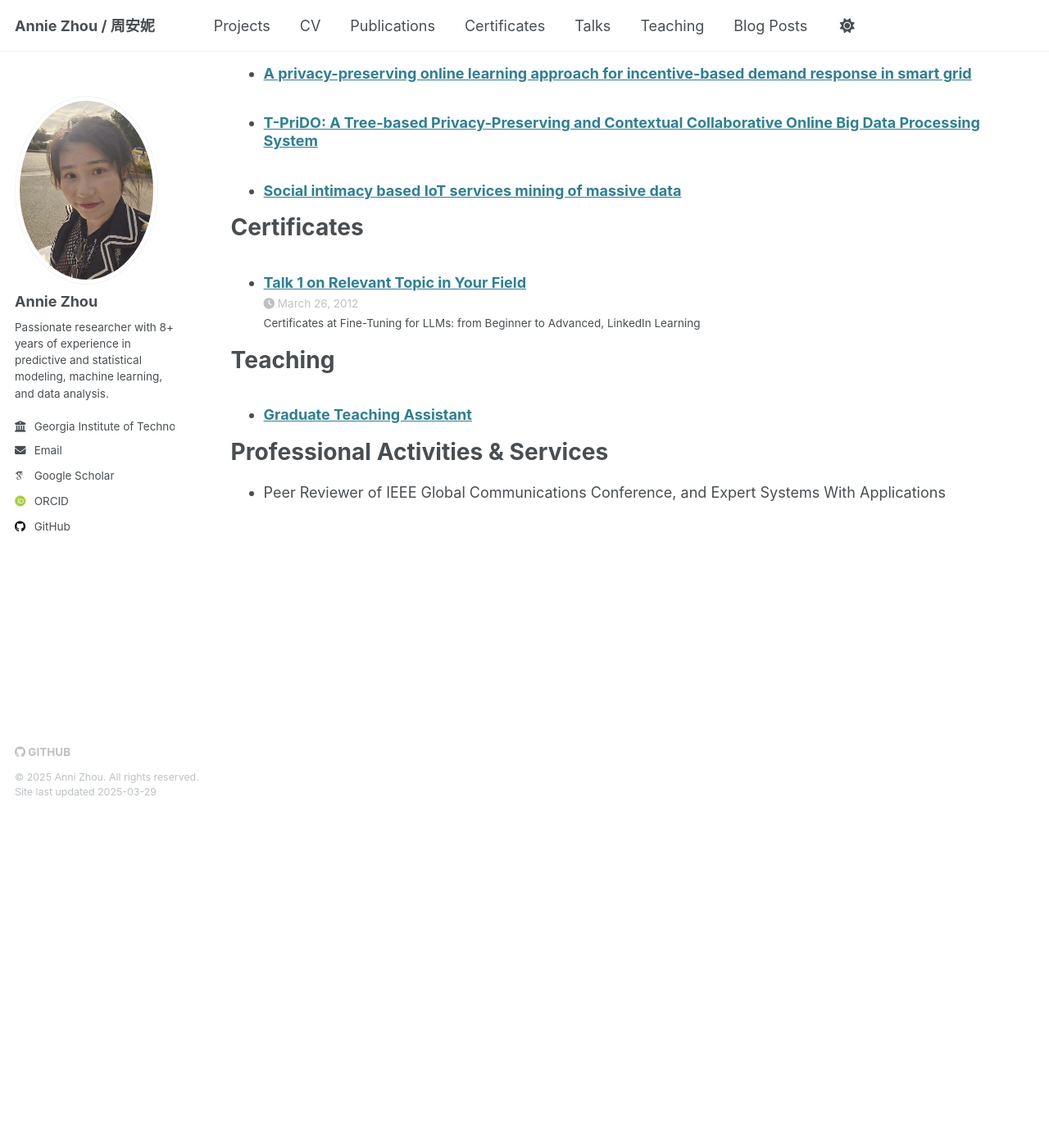
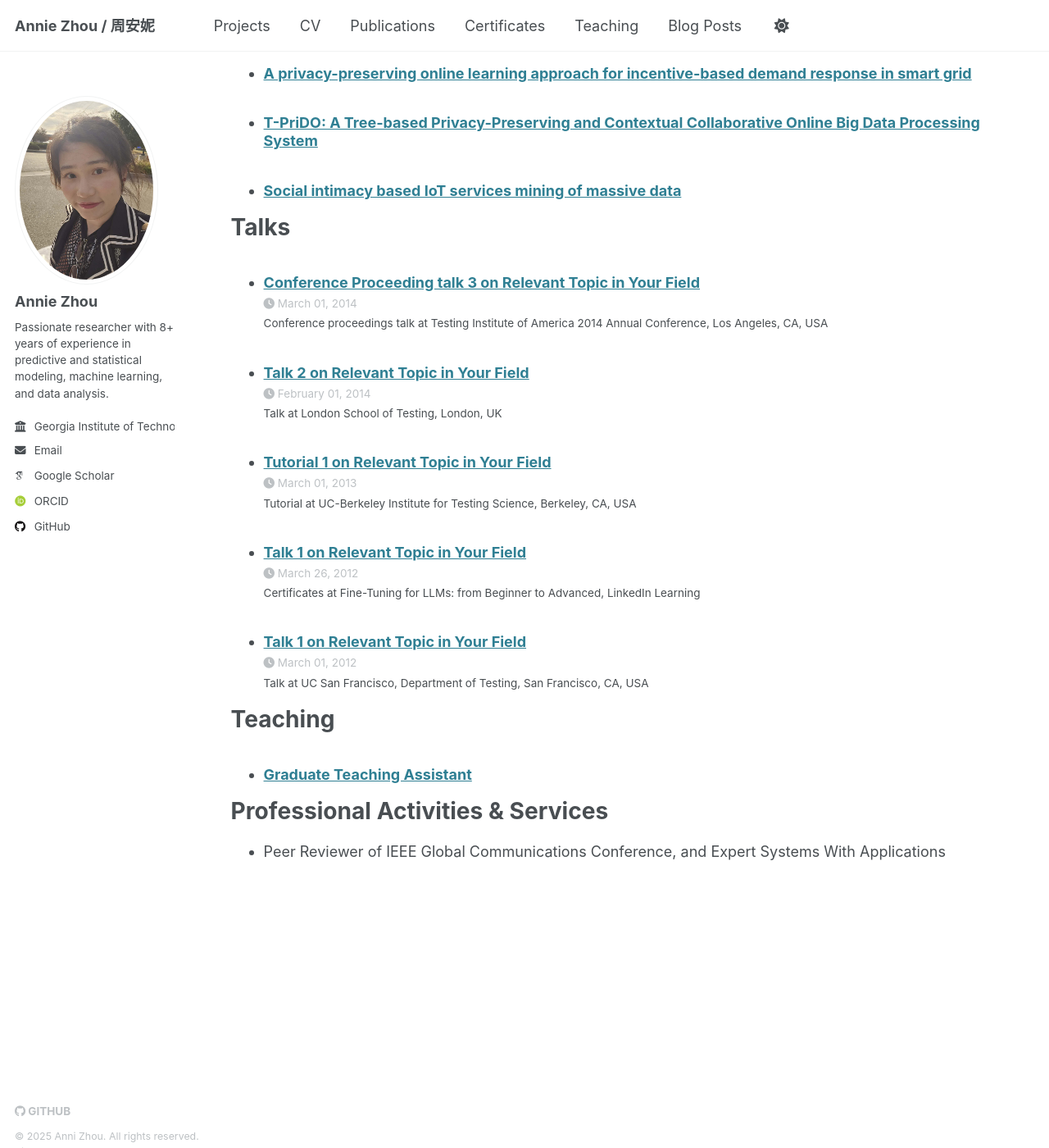
Before and after one commit to Annie983284450-1/Annie983284450-1.github.io, a Jekyll site: the page built from _pages/cv.md, in a window 1280 px wide and 1400 px high, scrolled down 775 px. Shown: the whole window at 82% size. Built offline with Jekyll 4.4.1, drawn with Linux system fonts in a browser that asks for light colours; some web fonts are replaced; before the commit the page ends 1769 px from its top, so only the background shows below that.

Commit message:
update certficates using talks template

```diff
--- a/_config.yml
+++ b/_config.yml
@@ -286,14 +286,7 @@ defaults:
       layout: talk
       author_profile: true
       share: true
-  # _certificates
-  - scope:
-      path: ""
-      type: certificates
-    values:
-      layout: talk
-      author_profile: true
-      share: true
+
 
 
 # Sass/SCSS
--- a/_data/navigation.yml
+++ b/_data/navigation.yml
@@ -18,10 +18,10 @@ main:
     url: /publications/
 
   - title: "Certificates"
-    url: /certificates/
+    url: /talks/
 
-  - title: "Talks"
-    url: /talks/
+  # - title: "Talks"
+  #   url: /talks/
 
   - title: "Teaching"
     url: /teaching/
--- a/_pages/cv.md
+++ b/_pages/cv.md
@@ -49,20 +49,16 @@ Publications
   <ul>{% for post in site.publications reversed %}
     {% include archive-single-cv.html %}
   {% endfor %}</ul>
-<!--
+
 Talks
 ======
   <ul>{% for post in site.talks reversed %}
     {% include archive-single-talk-cv.html  %}
-  {% endfor %}</ul> -->
+  {% endfor %}</ul>
 
 
 
-Certificates
-======
-  <ul>{% for post in site.certificates reversed %}
-    {% include archive-single-talk-cv.html  %}
-  {% endfor %}</ul>
+
 
 Teaching
 ======
```
Also changed, not shown: _talks/2025-03-25-finetunellms.md (renamed from _certificates/2025-03-25-finetunellms.md, +1 -1 lines).
